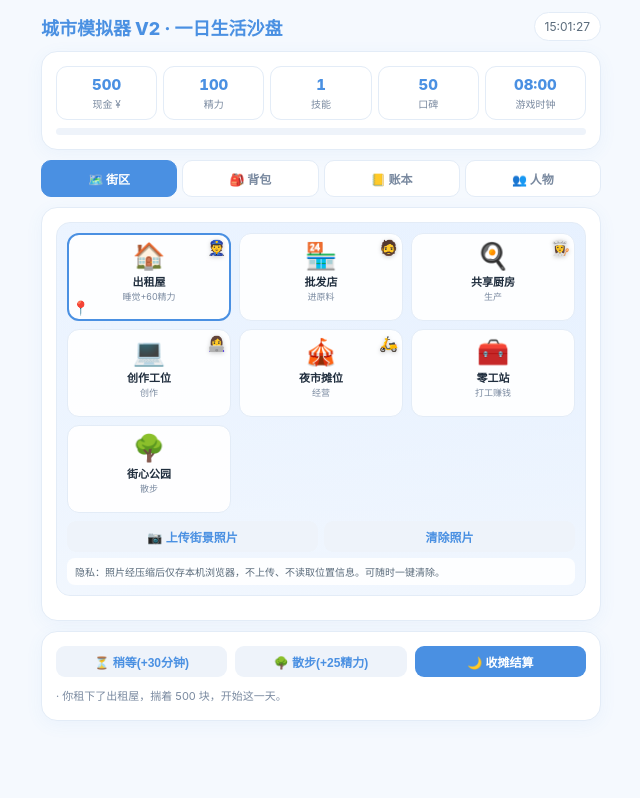
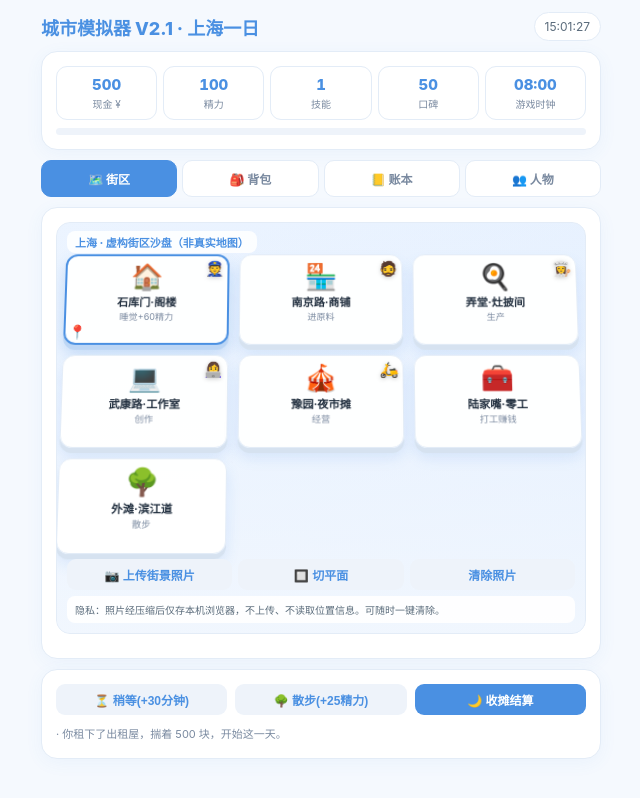
Before and after one commit to highLuo/city-sim, a plain HTML site: page index.html in a window 1280 px wide. Both pictures are taken after a click on the button "开始这一天". Shown: the whole page, without its empty margins (319-959 px from the left). Drawn offline with Linux system fonts and the light colour scheme.

Commit message:
site: publish city-sim demo (auto by Jay)

```diff
--- a/index.html
+++ b/index.html
@@ -1,4 +1,4 @@
-<!-- jay-site:b478f9c67a33de25 -->
+<!-- jay-site:7b875bb2e1629298 -->
 <!DOCTYPE html>
 <html lang="zh-CN">
 <head>
@@ -43,13 +43,15 @@ button:disabled{opacity:.45;cursor:not-allowed;transform:none}
 .tab.on{background:var(--blue);color:#fff;border-color:var(--blue)}
 
 /* 街景 */
-.scene{position:relative;border-radius:14px;overflow:hidden;border:1px solid var(--line);background:linear-gradient(160deg,#eaf3ff,#dbeafe);min-height:330px;padding:10px}
+.scene{position:relative;border-radius:14px;overflow:hidden;border:1px solid var(--line);background:linear-gradient(160deg,#eaf3ff,#dbeafe);min-height:350px;padding:10px;perspective:900px}
 .scene.hasphoto{background-size:cover;background-position:center}
 .scene::before{content:"";position:absolute;inset:0;background:linear-gradient(180deg,rgba(245,249,254,.15),rgba(245,249,254,.82));pointer-events:none}
-.grid{position:relative;display:grid;grid-template-columns:repeat(3,1fr);gap:8px;z-index:1}
-.place{background:rgba(255,255,255,.92);border:1px solid var(--line);border-radius:12px;padding:9px 4px;text-align:center;cursor:pointer;min-height:88px;position:relative;transition:.15s}
-.place:hover{border-color:var(--blue);transform:translateY(-2px)}
-.place.here{outline:2px solid var(--blue);outline-offset:-2px}
+.scene .sh-label{position:absolute;top:8px;left:10px;z-index:3;font-size:11px;font-weight:800;color:var(--blue);background:rgba(255,255,255,.85);border-radius:8px;padding:3px 8px}
+.grid{position:relative;display:grid;grid-template-columns:repeat(3,1fr);gap:10px;z-index:1;transform:rotateX(7deg);transform-origin:center top;transition:transform .3s;transform-style:preserve-3d;padding-top:22px}
+.grid.flat{transform:none}
+.place{background:rgba(255,255,255,.95);border:1px solid var(--line);border-radius:12px;padding:9px 4px;text-align:center;cursor:pointer;min-height:92px;position:relative;transition:transform .18s,box-shadow .18s;box-shadow:0 5px 0 #d6e2f0,0 9px 14px rgba(74,144,226,.15)}
+.place:hover{border-color:var(--blue);transform:translateZ(14px) translateY(-2px);box-shadow:0 12px 0 #cbdcf0,0 18px 22px rgba(74,144,226,.22)}
+.place.here{outline:2px solid var(--blue);outline-offset:-2px;box-shadow:0 5px 0 #bcd6f5,0 9px 16px rgba(74,144,226,.28)}
 .place .ic{font-size:26px;line-height:1}
 .place .nm{font-size:11px;font-weight:700;margin-top:4px}
 .place .sub{font-size:9px;color:var(--muted);margin-top:1px}
@@ -112,13 +114,13 @@ button:disabled{opacity:.45;cursor:not-allowed;transform:none}
 <body>
 <div class="app">
   <div class="top">
-    <div class="title">城市模拟器 V2 · 一日生活沙盘</div>
+    <div class="title">城市模拟器 V2.1 · 上海一日</div>
     <div class="clock" id="clock">--:--:--</div>
   </div>
 
   <div id="intro" class="card">
     <div class="stage">开场 · 选择出身</div>
-    <div class="event" style="margin-bottom:10px">你将在虚构街区里度过一天：打工、进货、生产、摆摊、和街坊打交道。22:00 收摊结算。所有数据只留本机。</div>
+    <div class="event" style="margin-bottom:10px">你将在上海风格的虚构街区里度过一天：石库门起床、南京路进货、弄堂灶披间做生煎、豫园夜市摆摊、和街坊打交道。22:00 收摊结算。街区为主题氛围，非真实地图；所有数据只留本机。</div>
     <div id="identityOpts" class="opts"></div>
     <div class="row" style="margin-top:10px">
       <button class="primary grow" onclick="startGame()">开始这一天</button>
@@ -147,9 +149,11 @@ button:disabled{opacity:.45;cursor:not-allowed;transform:none}
 
     <div id="tabScene" class="card">
       <div class="scene" id="scene">
+        <div class="sh-label">上海 · 虚构街区沙盘（非真实地图）</div>
         <div class="grid" id="grid"></div>
         <div class="photo-bar">
           <button class="ghost mini" onclick="document.getElementById('photoInput').click()">📷 上传街景照片</button>
+          <button class="ghost mini" onclick="toggle3D()" id="btn3D">🔲 切平面</button>
           <button class="ghost mini" onclick="clearPhoto()">清除照片</button>
         </div>
         <div class="privacy">隐私：照片经压缩后仅存本机浏览器，不上传、不读取位置信息。可随时一键清除。</div>
@@ -227,36 +231,36 @@ const RECIPES = [
 ];
 // 场所（抽象虚构，无真实地图/地名）
 const PLACES = [
-  {id:'home',    name:'出租屋',   icon:'🏠', type:'rest',    sub:'睡觉+60精力'},
-  {id:'shop',    name:'批发店',   icon:'🏪', type:'shop',    sub:'进原料'},
-  {id:'kitchen', name:'共享厨房', icon:'🍳', type:'produce', sub:'生产'},
-  {id:'studio',  name:'创作工位', icon:'💻', type:'produce', sub:'创作'},
-  {id:'stall',   name:'夜市摊位', icon:'🎪', type:'stall',   sub:'经营'},
-  {id:'job',     name:'零工站',   icon:'🧰', type:'job',     sub:'打工赚钱'},
-  {id:'park',    name:'街心公园', icon:'🌳', type:'rest',    sub:'散步'}
+  {id:'home',    name:'石库门·阁楼', icon:'🏠', type:'rest',    sub:'睡觉+60精力'},
+  {id:'shop',    name:'南京路·商铺', icon:'🏪', type:'shop',    sub:'进原料'},
+  {id:'kitchen', name:'弄堂·灶披间', icon:'🍳', type:'produce', sub:'生产'},
+  {id:'studio',  name:'武康路·工作室', icon:'💻', type:'produce', sub:'创作'},
+  {id:'stall',   name:'豫园·夜市摊', icon:'🎪', type:'stall',   sub:'经营'},
+  {id:'job',     name:'陆家嘴·零工', icon:'🧰', type:'job',     sub:'打工赚钱'},
+  {id:'park',    name:'外滩·滨江道', icon:'🌳', type:'rest',    sub:'散步'}
 ];
 // NPC（脚本虚拟角色，非真人；按作息时段出现在不同场所）
 const NPCS = [
-  {id:'wang', name:'王姐', icon:'👩‍🍳', job:'早餐店老板', industry:'餐饮', trait:'热心',
+  {id:'wang', name:'王阿姨', icon:'👩‍🍳', job:'弄堂生煎摊主', industry:'餐饮', trait:'热心',
    need:['flour','bread'], schedule:{morning:'kitchen',noon:'kitchen',afternoon:'stall',evening:'stall'},
-   greet:'小伙子早啊！要面粉找我，我这儿货源稳。', intel:'最近面粉紧俏，面包能卖好价钱。',
-   help:'帮我把这袋面粉搬一下？我这腰不行啦。', trade:'面粉我这儿有，价格好说。'},
-  {id:'li', name:'老李', icon:'🧔', job:'批发商', industry:'零售', trait:'精明',
+   greet:'小囡早啊！要面粉找我，阿拉这货源稳额。', intel:'最近面粉紧俏，生煎面包能卖好价钱。',
+   help:'帮我把这袋面粉搬进灶披间？阿拉腰不行啦。', trade:'面粉阿拉这儿有，价格好商量。'},
+  {id:'li', name:'老李', icon:'🧔', job:'南京路批发部', industry:'零售', trait:'精明',
    need:['goods','giftbox'], schedule:{morning:'shop',noon:'shop',afternoon:'shop',evening:'park'},
-   greet:'小商品要多少？量大从优。', intel:'小商品今天平稳，礼盒倒是走俏。',
-   help:'帮我把箱子码一下，回头给你个好价。', trade:'小商品管够，看你诚心不诚心。'},
-  {id:'chen', name:'小陈', icon:'🛵', job:'骑手', industry:'物流', trait:'爽快',
+   greet:'小商品要多少？量大从优，阿拉实在人。', intel:'小商品今天平稳，礼盒倒是走俏。',
+   help:'帮我把箱子码一下，回头给你个好价钿。', trade:'小商品管够，看侬诚心不诚心。'},
+  {id:'chen', name:'小陈', icon:'🛵', job:'外滩跑单骑手', industry:'物流', trait:'爽快',
    need:['bread','giftbox'], schedule:{morning:'stall',noon:'job',afternoon:'job',evening:'stall'},
-   greet:'兄弟跑单呢？来个面包垫垫。', intel:'晚上夜市人最多，面包好卖。',
-   help:'我这单赶时间，帮我送下？谢啦！', trade:'面包我收，礼盒也行。'},
-  {id:'may', name:'阿May', icon:'👩‍💻', job:'自由撰稿人', industry:'内容', trait:'文艺',
+   greet:'兄弟跑单呢？来个面包垫垫肚皮。', intel:'晚上豫园夜市人最多，面包好卖。',
+   help:'阿拉这单赶时间，帮衬送一下？谢啦！', trade:'面包阿拉收，礼盒也行。'},
+  {id:'may', name:'阿May', icon:'👩‍💻', job:'武康路撰稿人', industry:'内容', trait:'文艺',
    need:['material','content'], schedule:{morning:'studio',noon:'studio',afternoon:'park',evening:'studio'},
-   greet:'你也来搞创作？灵感比素材贵。', intel:'短内容这两天紧俏，稿酬不错。',
-   help:'帮我找下拍摄素材呗，回头请你喝奶茶。', trade:'素材和成片我都收。'},
-  {id:'guard', name:'保安大叔', icon:'👮', job:'物业保安', industry:'服务', trait:'爱唠嗑',
+   greet:'侬也来搞创作？灵光比素材值铜钿。', intel:'短内容这两天紧俏，稿酬蛮好。',
+   help:'帮我寻点拍摄素材伐？回头请侬喝咖啡。', trade:'素材和成片阿拉都收。'},
+  {id:'guard', name:'保安大叔', icon:'👮', job:'石库门弄堂保安', industry:'服务', trait:'爱唠嗑',
    need:['giftbox','bread'], schedule:{morning:'home',noon:'park',afternoon:'park',evening:'home'},
-   greet:'上班去啊？注意身体。', intel:'公园中午人多，摊子摆那儿不错。',
-   help:'帮我看下门口包裹？我巡查一圈。', trade:'礼盒给我来一个，送人。'}
+   greet:'上班去啊？当心身体，外滩风大。', intel:'滨江道中午人多，摊子摆那边不错。',
+   help:'帮我看下门口包裹？阿拉巡查一圈。', trade:'礼盒给我来一个，送人蛮好。'}
 ];
 
 function phaseOf(min){
@@ -528,9 +532,9 @@ function load(){ try{ const v=localStorage.getItem(LS_KEY); return v?JSON.parse(
 function clearSave(){ try{ localStorage.removeItem(LS_KEY); }catch(e){} }
 
 const IDENT={
-  city:['二线老城','新一线新区','县城','省会郊区'],
-  job:['便利店店员','实习程序员','外卖骑手','小厂文员'],
-  home:['合租次卧','城中村单间','和爸妈住']
+  city:['上海·老城厢','上海·浦西','上海·浦东'],
+  job:['南京路营业员','陆家嘴程序员','外滩骑手','弄堂咖啡师'],
+  home:['石库门阁楼','老弄堂单间','和爸妈住']
 };
 
 function renderIdentityOpts(){
@@ -720,7 +724,7 @@ function showEnd(){
   $('rNet').textContent=`${net>=0?'+¥':'-¥'}${Math.abs(net)}`;
   $('rStats').textContent=`生产${S.stats.produced}件 / 售出${S.stats.sold}件 / 打工${S.stats.jobs}次 / 交谈${S.stats.talks}次`;
   $('rEnd').textContent=endingOf(S);
-  $('shareText').textContent=`我在「城市模拟器」是${S.identity.city}的${S.identity.job}，一天下来净收益 ${net>=0?'+¥':'-¥'}${Math.abs(net)} —— 来体验你的一天？`;
+  $('shareText').textContent=`我在「上海一日」是${S.identity.job}，在石库门与豫园间忙了一天，净收益 ${net>=0?'+¥':'-¥'}${Math.abs(net)} —— 来体验侬的一天？`;
   save();
 }
 
@@ -746,6 +750,13 @@ function onPhotoChange(e){
   r.readAsDataURL(f);
 }
 function clearPhoto(){ if(S){S.photo=null;save();renderScene();toast('照片已清除');} }
+let flat3D=false;
+function toggle3D(){
+  flat3D=!flat3D;
+  $('grid').classList.toggle('flat',flat3D);
+  $('btn3D').textContent=flat3D?'⬛ 切立体':'🔲 切平面';
+  toast(flat3D?'已切到平面视图':'已切到立体视图（轻微3D）');
+}
 
 // 启动：优先恢复本机存档
 (function init(){
```
